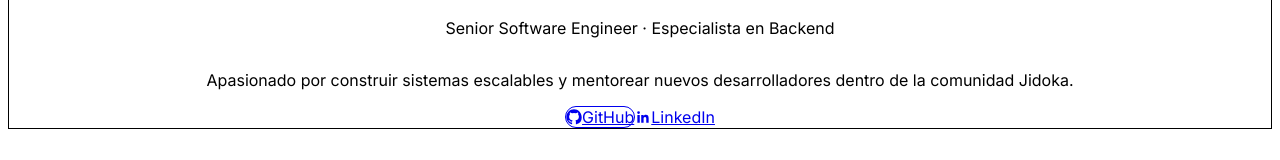
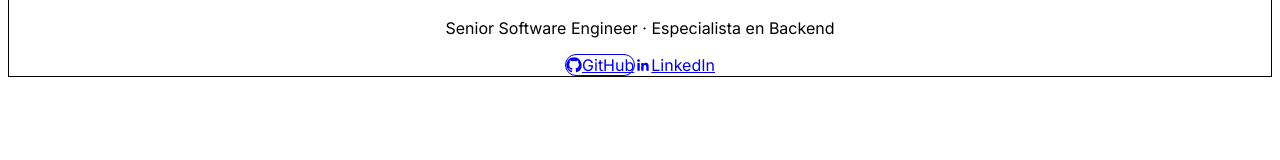
Before and after one commit to JidokaCommunity/jidokafront, a Next.js app: page /profile in a window 1280 px wide. Shown: the part 523-683 px from the top of the page. Built offline with nearby package versions, Linux system fonts and the light colour scheme.

Commit message:
Quitar campo bio del modelo, mantener specialty

```diff
--- a/app/components/MemberProfileCard.tsx
+++ b/app/components/MemberProfileCard.tsx
@@ -39,10 +39,6 @@ const MemberProfileCard: FC<MemberProfileCardProps> = ({ member }) => {
       <h1 className="mt-4 text-xl font-bold text-gray-900">{member.name}</h1>
       {member.specialty && <p className="text-sm text-gray-600">{member.specialty}</p>}
 
-      <p className="mt-4 text-center text-sm leading-relaxed text-gray-700">
-        {member.bio || "Este miembro aún no ha añadido una biografía."}
-      </p>
-
       <div className="flex flex-wrap justify-center gap-2 mt-6">
         {member.githubUrl && (
           <a
--- a/app/services/api.ts
+++ b/app/services/api.ts
@@ -5,7 +5,6 @@ export interface Member {
     linkedinURL: string;
     avatar: string;
     specialty?: string;
-    bio?: string;
     githubUrl?: string;
 }
 
--- a/app/services/currentUser.ts
+++ b/app/services/currentUser.ts
@@ -7,6 +7,5 @@ export const currentUserMock: Member = {
   linkedinURL: "https://www.linkedin.com/in/daniel-cardenas-88545a181/?locale=es",
   avatar: "https://ui-avatars.com/api/?name=Daniel+Cardenas+Parra&background=random",
   specialty: "Senior Software Engineer · Especialista en Backend",
-  bio: "Apasionado por construir sistemas escalables y mentorear nuevos desarrolladores dentro de la comunidad Jidoka.",
   githubUrl: "https://github.com/borosdemir",
 };
```
